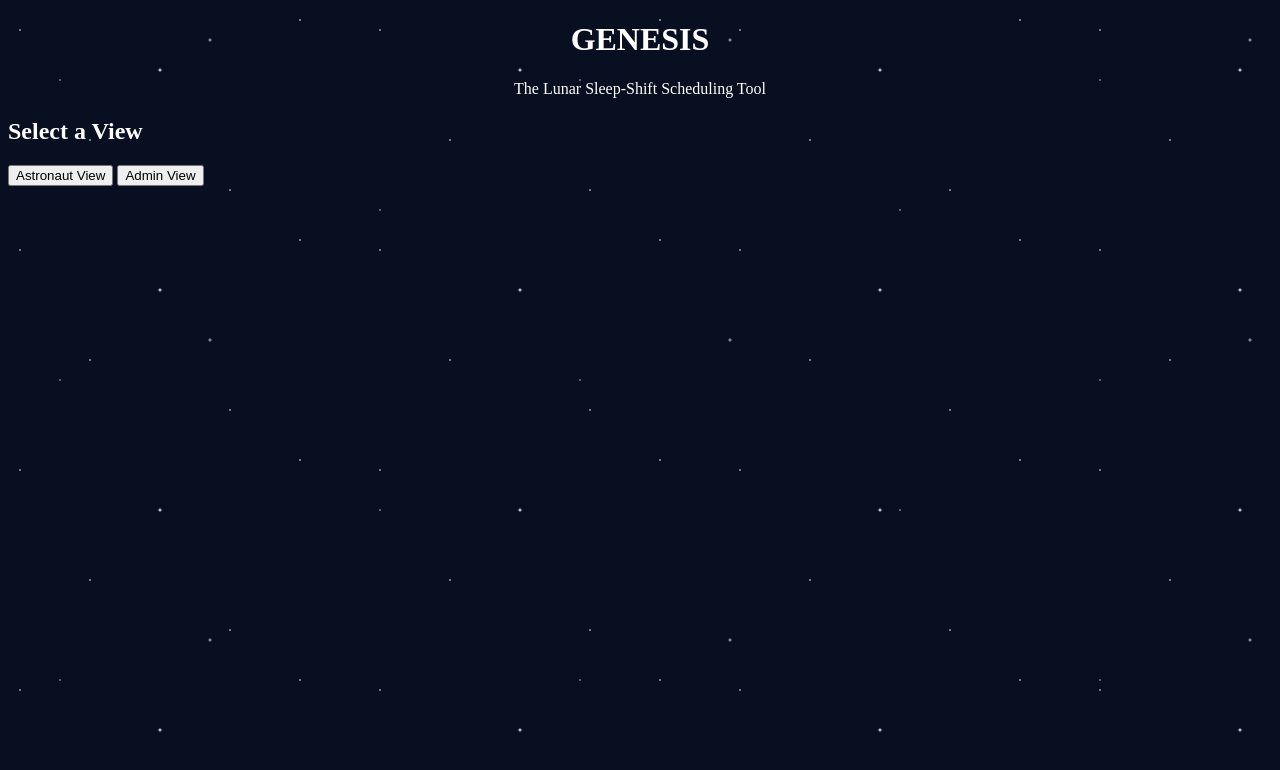
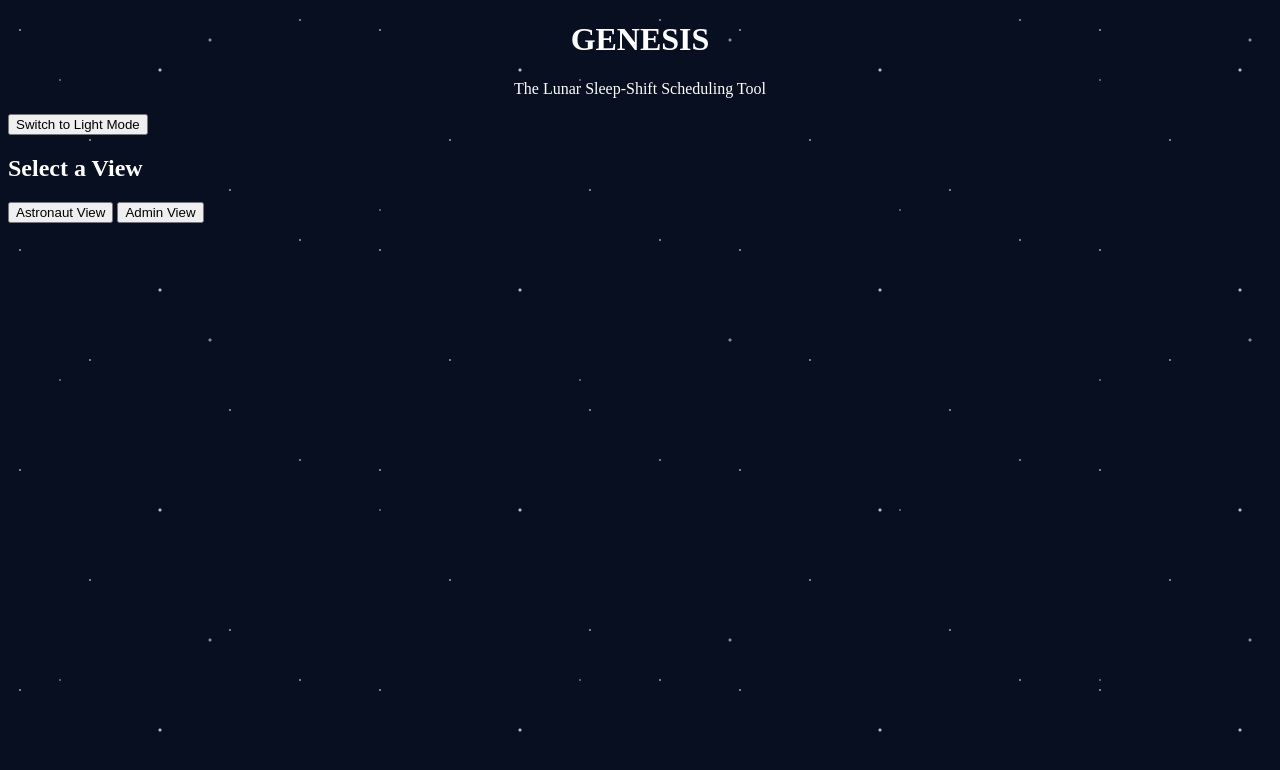
Before and after one commit to 271471/Genesis, a plain HTML site: page index.html in a window 1280 px wide. Shown: the top 770 px of the page. Drawn offline with Linux system fonts and the light colour scheme.

Commit message:
Implement theme toggle feature for light and dark modes
Added theme toggle functionality to switch between light and dark modes. The user's last selected theme is restored from localStorage.

```diff
--- a/index.html
+++ b/index.html
@@ -16,6 +16,7 @@
     <header>
         <h1 class="title" style="text-align: center;">GENESIS</h1>
         <p style="text-align: center;">The Lunar Sleep-Shift Scheduling Tool</p>
+        <button type="button" id="themeToggle">Switch to Light Mode</button>
     </header>
 
     <section id="loginArea" class="login-area">
@@ -375,6 +376,32 @@
     <script src="js/app.js"></script>
 
     <script>
+        // Restore the user's last selected theme.
+        const savedTheme = localStorage.getItem("genesis_theme");
+        if (savedTheme === "light") {
+            document.body.classList.add("light-theme");
+        }
+
+        const themeToggle = document.getElementById("themeToggle");
+
+        function updateThemeButton() {
+            themeToggle.textContent = document.body.classList.contains("light-theme")
+                ? "Switch to Dark Mode"
+                : "Switch to Light Mode";
+        }
+
+        updateThemeButton();
+
+        themeToggle.addEventListener("click", function () {
+            document.body.classList.toggle("light-theme");
+
+            const lightMode = document.body.classList.contains("light-theme");
+            localStorage.setItem("genesis_theme", lightMode ? "light" : "dark");
+            updateThemeButton();
+        });
+    </script>
+
+    <script>
         if ("serviceWorker" in navigator) {
             window.addEventListener("load", () => {
                 navigator.serviceWorker.register("./service-worker.js")
```
